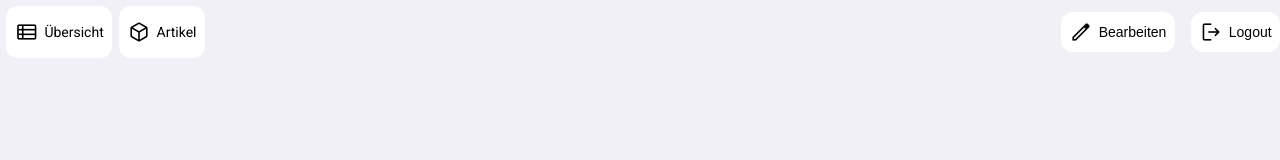
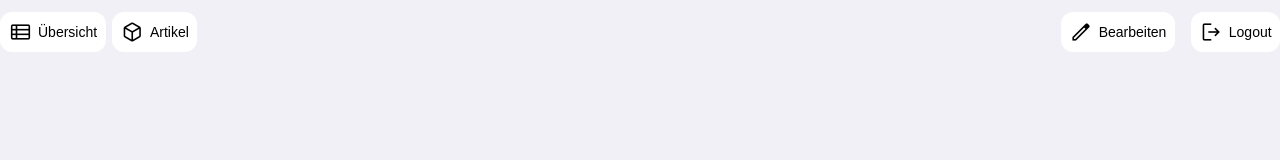
Before and after one commit to rapbru/cas-fee-project2-gravox, an Angular app in the folder frontend/: page /login in a window 1280 px wide. Shown: the top 160 px of the page. Built offline with nearby package versions, Linux system fonts and the light colour scheme; sample sign-in values are in the browser's storage.

Commit message:
Corrected taller navigation buttons.

```diff
--- a/frontend/src/app/navbar/navbar.component.html
+++ b/frontend/src/app/navbar/navbar.component.html
@@ -1,14 +1,14 @@
 <nav class="navbar">
   <div class="left-section">
     <div class="navbar-list">
-      <a class="button" routerLink="/overview">
+      <button class="button" (click)="navigateTo('/overview')">
         <mat-icon>view_list</mat-icon>
         Übersicht
-      </a>
-      <a class="button" routerLink="/articles">
+      </button>
+      <button class="button" (click)="navigateTo('/articles')">
         <mat-icon>deployed_code</mat-icon>
         Artikel
-      </a>
+      </button>
     </div>
   </div>
   <div class="right-section">
--- a/frontend/src/app/navbar/navbar.component.ts
+++ b/frontend/src/app/navbar/navbar.component.ts
@@ -44,4 +44,8 @@ export class NavbarComponent {
     this.overviewStateService.toggleEdit();
     this.positionService.cancelEditing();
   }
+
+  navigateTo(path: string): void {
+    this.router.navigate([path]);
+  }
 }
--- a/frontend/src/styles.scss
+++ b/frontend/src/styles.scss
@@ -78,15 +78,31 @@ input {
   background-color: var(--color-main);
 }
 
+.navbar {
+  display: flex;
+  justify-content: space-between;
+  align-items: center;
+  height: 64px;
+  width: 100%;
+}
+
 .navbar-list {
   display: flex;
   justify-content: flex-start;
   align-items: center;
   gap: var(--button-gap);
-  margin: var(--button-margin);
-  padding: var(--button-padding);
-  width: 100%;
-  flex: 1;
+}
+
+.left-section {
+  display: flex;
+  align-items: center;
+  gap: 16px;
+}
+
+.right-section {
+  display: flex;
+  align-items: center;
+  gap: 16px;
 }
 
 .navbar-item {
@@ -433,26 +449,6 @@ input {
   }
 }
 
-.navbar {
-  display: flex;
-  justify-content: space-between;
-  align-items: center;
-  height: 64px;
-  width: 100%;
-}
-
-.left-section {
-  display: flex;
-  align-items: center;
-  gap: 16px;
-}
-
-.right-section {
-  display: flex;
-  align-items: center;
-  gap: 16px;
-}
-
 .overview-container {
   display: grid;
   grid-template-columns: repeat(var(--total-columns), 1fr);
```
